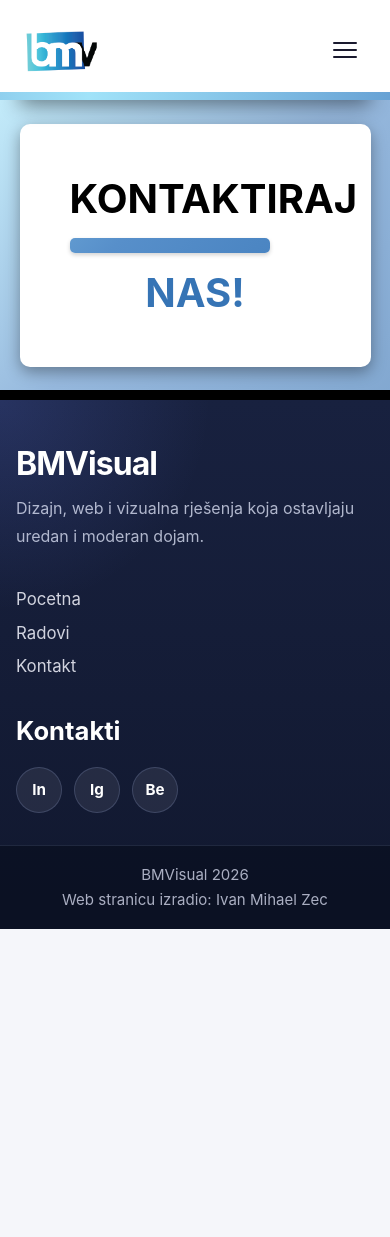
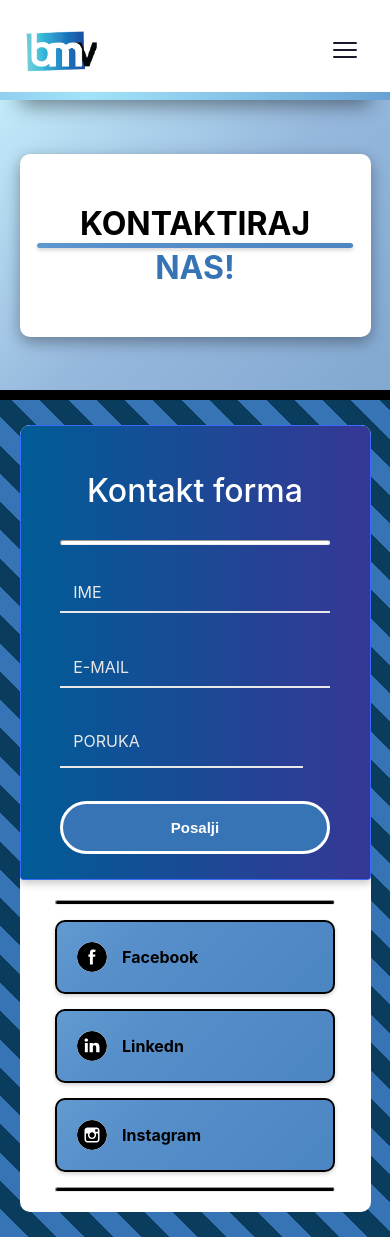
Before and after one commit to Zekica123/stranica-mustapic, a plain HTML site: page kontakt.html in a window 390 px wide. Shown: the top 1237 px of the page. Before the commit the page ends 929 px from the top, so only its background shows below. Drawn offline with Linux system fonts and the light colour scheme.

Commit message:
Add files via upload

```diff
--- a/kontakt.html
+++ b/kontakt.html
@@ -56,100 +56,42 @@
       </div>
     </div>
     <!--Kontakt forma-->
-    <!--<div class="kontakt">
-      <div class="kontakt__inner">
-        <div class="kontakt__intro">
-          <h1 class="kontakt__title">Contact Us</h1>
-          <p class="kontakt__subtitle">
-            Pošaljite upit i javimo se u najkraćem roku.
-          </p>
+    <div class="kontakt">
+      <section class="content">
+        <form class="form">
+          <div class="descr">Kontakt forma</div>
+          <hr />
+          <div class="input">
+            <input required="" autocomplete="off" type="text" />
+            <label for="name">Ime</label>
           </div>
 
-        <form class="kontakt__form" action="#" method="post">
-          <label class="kontakt__field" for="kontakt-email">
-            <span>Email</span>
-            <input
-              id="kontakt-email"
-              name="email"
-              type="email"
-              autocomplete="email"
-              placeholder="Vas email"
-              required
-            />
-          </label>
+          <div class="input">
+            <input required="" autocomplete="off" name="email" type="text" />
+            <label for="email">E-mail</label>
+          </div>
 
-          <label class="kontakt__field" for="kontakt-ime">
-            <span>Ime</span>
-            <input
-              id="kontakt-ime"
-              name="ime"
-              type="text"
-              autocomplete="name"
-              placeholder="Vase ime"
-              required
-            />
-          </label>
-
-          <label class="kontakt__field" for="kontakt-telefon">
-            <span>Broj telefona</span>
-            <input
-              id="kontakt-telefon"
-              name="telefon"
-              type="tel"
-              autocomplete="tel"
-              placeholder="Vas broj"
-              required
-            />
-          </label>
-
-          <button class="kontakt__submit" type="submit">Posalji</button>
+          <div class="input">
+            <textarea required="" cols="30" rows="1" id="message"></textarea>
+            <label for="message">Poruka</label>
+          </div>
+          <button class="gumb4">Posalji</button>
         </form>
-
-        <div class="kontakt__options" aria-label="Kontakt opcije">
-          <a class="kontakt-card" href="mailto:info@brandname.hr">
-            <span class="kontakt-card__icon" aria-hidden="true">
-              <svg viewBox="0 0 24 24" xmlns="http://www.w3.org/2000/svg">
-                <path
-                  d="M3 6.75A2.75 2.75 0 0 1 5.75 4h12.5A2.75 2.75 0 0 1 21 6.75v10.5A2.75 2.75 0 0 1 18.25 20H5.75A2.75 2.75 0 0 1 3 17.25V6.75Zm2.2-.25 6.8 5.4 6.8-5.4H5.2Zm13.8 1.8-6.38 5.07a1 1 0 0 1-1.24 0L5 8.3v8.95c0 .41.34.75.75.75h12.5c.41 0 .75-.34.75-.75V8.3Z"
-                />
-              </svg>
-            </span>
-            <h3>Email</h3>
-            <p>info@brandname.hr</p>
-          </a>
-
-          <a class="kontakt-card" href="tel:+385911234567">
-            <span class="kontakt-card__icon" aria-hidden="true">
-              <svg viewBox="0 0 24 24" xmlns="http://www.w3.org/2000/svg">
-                <path
-                  d="M7.25 2A3.25 3.25 0 0 0 4 5.25c0 8.146 6.604 14.75 14.75 14.75A3.25 3.25 0 0 0 22 16.75v-1.9a1.5 1.5 0 0 0-1.28-1.48l-3.36-.5a1.5 1.5 0 0 0-1.43.6l-.74.99a11.78 11.78 0 0 1-5.65-5.65l.99-.74a1.5 1.5 0 0 0 .6-1.43l-.5-3.36A1.5 1.5 0 0 0 9.15 2h-1.9Z"
-                />
-              </svg>
-            </span>
-            <h3>Broj telefona</h3>
-            <p>+385 91 123 4567</p>
-          </a>
-
-          <a
-            class="kontakt-card"
-            href="https://www.linkedin.com"
-            target="_blank"
-            rel="noopener noreferrer"
+        <div class="drustvene">
+          <hr />
+          <a href="" class="drustvena-link"
+            ><img src="src/assets/fb.svg" alt="" />Facebook</a
           >
-            <span class="kontakt-card__icon" aria-hidden="true">
-              <svg viewBox="0 0 24 24" xmlns="http://www.w3.org/2000/svg">
-                <path
-                  d="M6.2 8.65H3.1V21h3.1V8.65ZM4.65 7.3a1.8 1.8 0 1 0 0-3.6 1.8 1.8 0 0 0 0 3.6ZM21 13.9c0-3.14-1.67-5.45-4.86-5.45-1.6 0-2.6.88-3.03 1.5v-1.3H10V21h3.1v-6.12c0-1.62.31-3.2 2.32-3.2 1.98 0 2 1.85 2 3.3V21H21v-7.1Z"
-                />
-              </svg>
-            </span>
-            <h3>LinkedIn</h3>
-            <p>linkedin.com/company/brandname</p>
-          </a>
+          <a href="" class="drustvena-link"
+            ><img src="src/assets/linkedin.svg" alt="" /> Linkedn</a
+          >
+          <a href="" class="drustvena-link"
+            ><img src="src/assets/instagra.svg" alt="" /> Instagram</a
+          >
+          <hr />
         </div>
+      </section>
     </div>
-    </div>-->
-
     <!--Footer-->
     <footer class="footer">
       <div class="footer__main">
--- a/src/kontakt.css
+++ b/src/kontakt.css
@@ -286,166 +286,166 @@ body {
   color: var(--tamna);
   font-size: 7rem;
 }
+/*--------------------------------------------------------------------------------------------------------------*/
+/*--------------------------------------------------------------------------------------------------------------*/
+/*--------------------------------------------------------------------------------------------------------------*/
+/*--------------------------------------------------------------------------------------------------------------*/
+/*-Forma-*/
 .kontakt {
   width: 100%;
-  padding: clamp(48px, 7vw, 96px) 1rem;
-  background:
-    radial-gradient(circle at 12% 8%, #d8f2f7 0%, #f7f9fb 42%),
-    linear-gradient(180deg, #fdfefe 0%, #eef4f8 100%);
+  padding: 100px 50px;
+  background: repeating-linear-gradient(
+    45deg,
+    var(--tamna),
+    var(--tamna) 20px,
+    var(--tamnax2) 20px,
+    var(--tamnax2) 40px
+  );
+  position: relative;
+  border-bottom: 10px solid var(--crna);
+  position: relative;
 }
-
-.kontakt__inner {
-  width: min(980px, 100%);
+.kontakt .content {
+  width: 90%;
   margin: 0 auto;
-  background: rgba(255, 255, 255, 0.9);
-  border: 1px solid #e8eef2;
-  border-radius: 24px;
-  padding: clamp(22px, 4vw, 42px);
-  box-shadow: 0 24px 60px rgba(18, 36, 51, 0.09);
+  border-radius: 10px;
+  background-color: var(--bijela);
+  display: flex;
+  flex-direction: row;
+  overflow: hidden;
 }
-
-.kontakt__intro {
-  text-align: center;
-  margin-bottom: 1.25rem;
-}
-
-.kontakt__title {
-  font-size: clamp(1.9rem, 3.5vw, 2.65rem);
-  letter-spacing: -0.02em;
-  color: var(--kontakt-text);
-}
-
-.kontakt__subtitle {
-  margin-top: 0.45rem;
-  color: var(--kontakt-muted);
-  font-size: 0.98rem;
-}
-
-.kontakt__form {
-  display: grid;
-  grid-template-columns: repeat(3, minmax(0, 1fr));
-  gap: 0.8rem;
-  margin-top: 1.4rem;
-}
-
-.kontakt__field {
-  display: flex;
-  flex-direction: column;
-  gap: 0.45rem;
-}
-
-.kontakt__field span {
-  font-size: 0.84rem;
-  font-weight: 700;
-  color: var(--kontakt-text);
-}
-
-.kontakt__field input {
-  width: 100%;
-  border: 1px solid var(--kontakt-border);
-  background: var(--kontakt-surface);
-  border-radius: 999px;
-  padding: 0.82rem 1rem;
-  color: var(--kontakt-text);
-  transition:
-    border-color 0.2s ease,
-    background 0.2s ease,
-    box-shadow 0.2s ease;
-}
-
-.kontakt__field input:focus {
-  outline: none;
-  border-color: var(--kontakt-accent);
-  background: #fff;
-  box-shadow: 0 0 0 4px rgba(45, 179, 201, 0.12);
-}
-
-.kontakt__submit {
-  grid-column: 1 / -1;
-  border: 0;
-  border-radius: 999px;
-  padding: 0.85rem 1.4rem;
-  font-size: 0.9rem;
-  font-weight: 800;
-  letter-spacing: 0.08em;
-  text-transform: uppercase;
-  color: #fff;
-  background: linear-gradient(90deg, var(--kontakt-accent) 0%, #22bfd9 100%);
-  cursor: pointer;
-  transition:
-    transform 0.2s ease,
-    box-shadow 0.2s ease,
-    background 0.2s ease;
-}
-
-.kontakt__submit:hover {
-  transform: translateY(-1px);
-  box-shadow: 0 12px 24px rgba(26, 143, 164, 0.26);
-  background: linear-gradient(
-    90deg,
-    var(--kontakt-accent-dark) 0%,
-    var(--kontakt-accent) 100%
-  );
-}
-
-.kontakt__options {
-  margin-top: 1.6rem;
-  display: grid;
-  grid-template-columns: repeat(3, minmax(0, 1fr));
-  gap: 0.9rem;
-}
-
-.kontakt-card {
-  text-decoration: none;
-  color: inherit;
-  text-align: center;
-  background: var(--kontakt-card);
-  border: 1px solid #e3ebf0;
-  border-radius: 18px;
-  padding: 1rem 0.85rem 1.15rem;
+.kontakt form {
+  padding: 25px;
+  flex: 0 0 60%;
   display: flex;
   flex-direction: column;
   align-items: center;
-  gap: 0.45rem;
-  transition:
-    transform 0.2s ease,
-    border-color 0.2s ease,
-    box-shadow 0.2s ease;
+  justify-content: center;
+  position: relative;
+  border-radius: 3px;
+  border: 1px solid #396afc;
+  background: linear-gradient(to right, #005c97, #363795);
+  box-shadow: rgba(0, 0, 0, 0.24) 0px 3px 8px;
+}
+.kontakt form .descr,
+.kontakt .drustvene .descr {
+  font-size: 3rem;
+  font-weight: 500;
+  color: var(--bijela);
+  margin-bottom: 25px;
+  margin-top: 25px;
+  text-align: center;
+}
+.kontakt form hr {
+  width: 50%;
+  height: 5px;
+  background-color: var(--bijela);
+  border-radius: 10px;
+}
+.input,
+textarea {
+  margin: 1em 0 1em 0;
+  width: 50%;
+  position: relative;
+}
+.input input,
+textarea {
+  font-size: 100%;
+  padding: 0.7em;
+  outline: none;
+  color: #e8e8e8;
+  border: none;
+  border-bottom: 2px solid #e8e8e8;
+  background: transparent;
+  border-radius: none;
+  width: 100%;
+  resize: none;
+}
+.input label {
+  font-size: 100%;
+  position: absolute;
+  left: 0;
+  color: #e8e8e8;
+  padding: 0.7em;
+  margin-left: 0.1em;
+  pointer-events: none;
+  transition: all 0.5s ease;
+  text-transform: uppercase;
 }
 
-.kontakt-card:hover {
-  transform: translateY(-3px);
-  border-color: #c9d9e3;
-  box-shadow: 0 14px 28px rgba(24, 48, 67, 0.12);
+.input :is(input:focus, input:valid) ~ label {
+  transform: translateY(-50%) scale(0.9);
+  margin: 0em;
+  padding: 0.4em;
+  background: transparent;
 }
 
-.kontakt-card__icon {
-  width: 52px;
-  height: 52px;
+.input textarea:focus ~ label,
+.input textarea:valid ~ label {
+  transform: translateY(-50%) scale(0.9);
+  margin: 0em;
+  padding: 0.4em;
+  background: transparent;
+}
+.inputGroup :is(input:focus, input:valid) {
+  border-color: rgb(37, 37, 211);
+}
+.kontakt form .gumb4 {
+  width: 50%;
+  border: 3px solid var(--bijela);
+  color: var(--bijela);
+  background-color: var(--tamna);
+}
+.kontakt .drustvene {
+  flex: 0 0 40%;
+  padding: 25px;
+  display: flex;
+  flex-direction: column;
+  align-items: center;
+  justify-content: center;
+  gap: 15px;
+}
+.kontakt .drustvene .descr {
+  color: var(--crna);
+}
+.kontakt .drustvene hr {
+  width: 80%;
+  height: 5px;
+  border-radius: 10px;
+  background-color: var(--crna);
+  margin: 0 auto;
+}
+.drustvena-link {
+  width: 90%;
+  position: relative;
+  padding: 20px;
+  display: flex;
+  align-items: center;
+  font-size: 1rem;
+  font-weight: 700;
+  text-decoration: none;
+  cursor: pointer;
+  border: 2px solid var(--crna);
+  border-radius: 10px;
+  outline: none;
+  color: var(--crna);
+  background: var(--gradijent_main);
+  background-size: 400% 400%;
+  box-shadow: rgba(0, 0, 0, 0.18) 0px 2px 4px;
+  animation: gradientMove 8s ease infinite;
+}
+.drustvena-link img {
+  width: 40px;
+  height: 40px;
+  object-fit: contain;
+  background-color: var(--bijela);
   border-radius: 50%;
-  display: grid;
-  place-items: center;
-  background: #dbf3f8;
-  color: var(--kontakt-accent-dark);
+  margin-right: 15px;
 }
-
-.kontakt-card__icon svg {
-  width: 24px;
-  height: 24px;
-  fill: currentColor;
-}
-
-.kontakt-card h3 {
-  font-size: 0.95rem;
-  color: var(--kontakt-text);
-}
-
-.kontakt-card p {
-  color: var(--kontakt-muted);
-  font-size: 0.82rem;
-  line-height: 1.4;
-}
-
+/*--------------------------------------------------------------------------------------------------------------*/
+/*--------------------------------------------------------------------------------------------------------------*/
+/*--------------------------------------------------------------------------------------------------------------*/
+/*--------------------------------------------------------------------------------------------------------------*/
 .footer {
   width: 100%;
   color: #f5f7ff;
@@ -577,16 +577,121 @@ body {
   .r-h2 {
     font-size: 5rem;
   }
+  .kontakt {
+    width: 100%;
+    padding: 50px;
+  }
+  .kontakt .content {
+    width: 80%;
+    flex-direction: column;
+    overflow: hidden;
+  }
+  .kontakt form {
+    padding: 25px;
+    flex: unset;
+    width: 100%;
+  }
+  .kontakt form .descr,
+  .kontakt .drustvene .descr {
+    margin-bottom: 20px;
+    margin-top: 20px;
+  }
+  .kontakt form hr {
+    width: 80%;
+    height: 5px;
+  }
+  .input,
+  textarea {
+    margin: 1em 0 1em 0;
+    width: 70%;
+    position: relative;
+  }
+  .input input,
+  textarea {
+    font-size: 100%;
+    padding: 0.7em;
+    outline: none;
+    color: #e8e8e8;
+    border: none;
+    border-bottom: 2px solid #e8e8e8;
+    background: transparent;
+    border-radius: none;
+    width: 100%;
+    resize: none;
+  }
+  .kontakt form .gumb4 {
+    width: 70%;
+  }
+  .kontakt .drustvene {
+    flex: unset;
+    width: 100%;
+    padding: 20px;
+  }
 }
 @media (max-width: 768px) {
-
   .navbar__links {
     display: none;
   }
   .navbar__hamburger {
     display: flex;
   }
-
+  .r-h1,
+  .r-h2 {
+    font-size: 3.5rem;
+  }
+  .kontakt-header hr {
+    height: 10px;
+  }
+  .kontakt {
+    width: 100%;
+    padding: 50px;
+  }
+  .kontakt .content {
+    width: 80%;
+    flex-direction: column;
+    overflow: hidden;
+  }
+  .kontakt form {
+    padding: 25px;
+    flex: unset;
+    width: 100%;
+  }
+  .kontakt form .descr,
+  .kontakt .drustvene .descr {
+    margin-bottom: 20px;
+    margin-top: 20px;
+  }
+  .kontakt form hr {
+    width: 80%;
+    height: 5px;
+  }
+  .input,
+  textarea {
+    margin: 1em 0 1em 0;
+    width: 70%;
+    position: relative;
+  }
+  .input input,
+  textarea {
+    font-size: 100%;
+    padding: 0.7em;
+    outline: none;
+    color: #e8e8e8;
+    border: none;
+    border-bottom: 2px solid #e8e8e8;
+    background: transparent;
+    border-radius: none;
+    width: 100%;
+    resize: none;
+  }
+  .kontakt form .gumb4 {
+    width: 70%;
+  }
+  .kontakt .drustvene {
+    flex: unset;
+    width: 100%;
+    padding: 20px;
+  }
 
   /*--------------------------------------------------------------------------------------------------------------*/
   /*--------------------------------------------------------------------------------------------------------------*/
@@ -617,18 +722,57 @@ body {
 @media (max-width: 500px) {
   .kontakt-header {
     min-height: 300px;
+  }
+  .kontakt-header .content {
+    width: 90%;
+    margin: 0 auto;
+    padding: 50px 0;
+  }
+  .r-h1 {
+    font-size: 2rem;
     text-align: center;
   }
-
-  .kontakt-header .overlay {
-    padding-left: 0;
-    justify-content: center;
+  .r-h2 {
+    font-size: 2rem;
+    text-align: center;
   }
-  .kontakt-header h1 {
-    font-size: 2.5rem;
+  .kontakt-header hr {
+    height: 5px;
+    width: 90%;
+    margin: 0 auto;
+  }
+  .kontakt {
+    padding: 25px 0;
+  }
+  .kontakt .content {
+    width: 90%;
+    margin: 0 auto;
+  }
+  .kontakt form .descr {
+    font-size: 2rem;
+  }
+  .kontakt form hr {
+    height: 5px;
+    width: 90%;
+    margin: 10px auto;
+  }
+  .input,
+  textarea {
+    width: 90%;
+  }
+  .kontakt .content .gumb4 {
+    width: 90%;
+    font-size: 1;
+    padding: 15px;
+  }
+  .kontakt .drustvene hr {
+    width: 90%;
+  }
+  .kontakt .drustvena-link img {
+    width: 30px;
+    height: 30px;
   }
 }
-
 @media (max-width: 920px) {
   .kontakt__form {
     grid-template-columns: 1fr 1fr;
@@ -646,7 +790,6 @@ body {
     grid-column: 1 / -1;
   }
 }
-
 @media (max-width: 620px) {
   .kontakt__inner {
     border-radius: 18px;
```
Also changed, not shown: src/assets/fb.svg (added), src/assets/instagra.svg (added), src/assets/linkedin.svg (added). Lines whose indentation alone changed are shown as unchanged.
